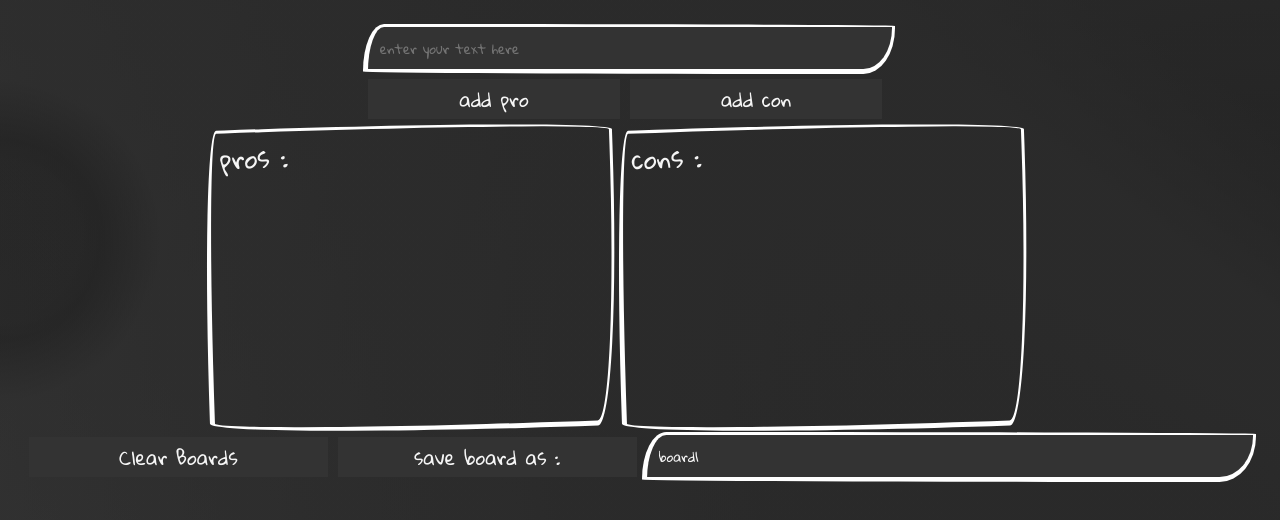
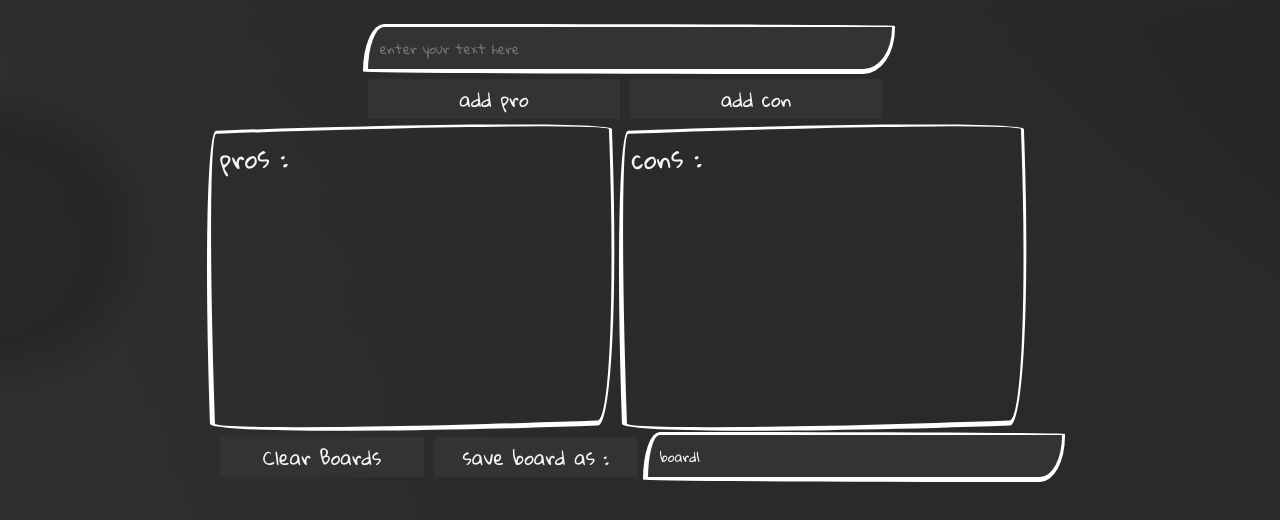
Before and after one commit to Ae111n/pros-and-cons, a Nuxt app: page / in a window 1280 px wide. Shown: the top 520 px of the page. Built offline with nearby package versions, Linux system fonts and the light colour scheme.

Commit message:
changed the width of the controls container div

```diff
--- a/components/pros-and-cons.vue
+++ b/components/pros-and-cons.vue
@@ -139,7 +139,7 @@ export default {
 #controls {
     display: flex;
     flex-direction: row;
-    width: 100%;
+    width: 850px;
 }
 .boards-list {
     font-family: "Gloria Hallelujah", cursive;
```
